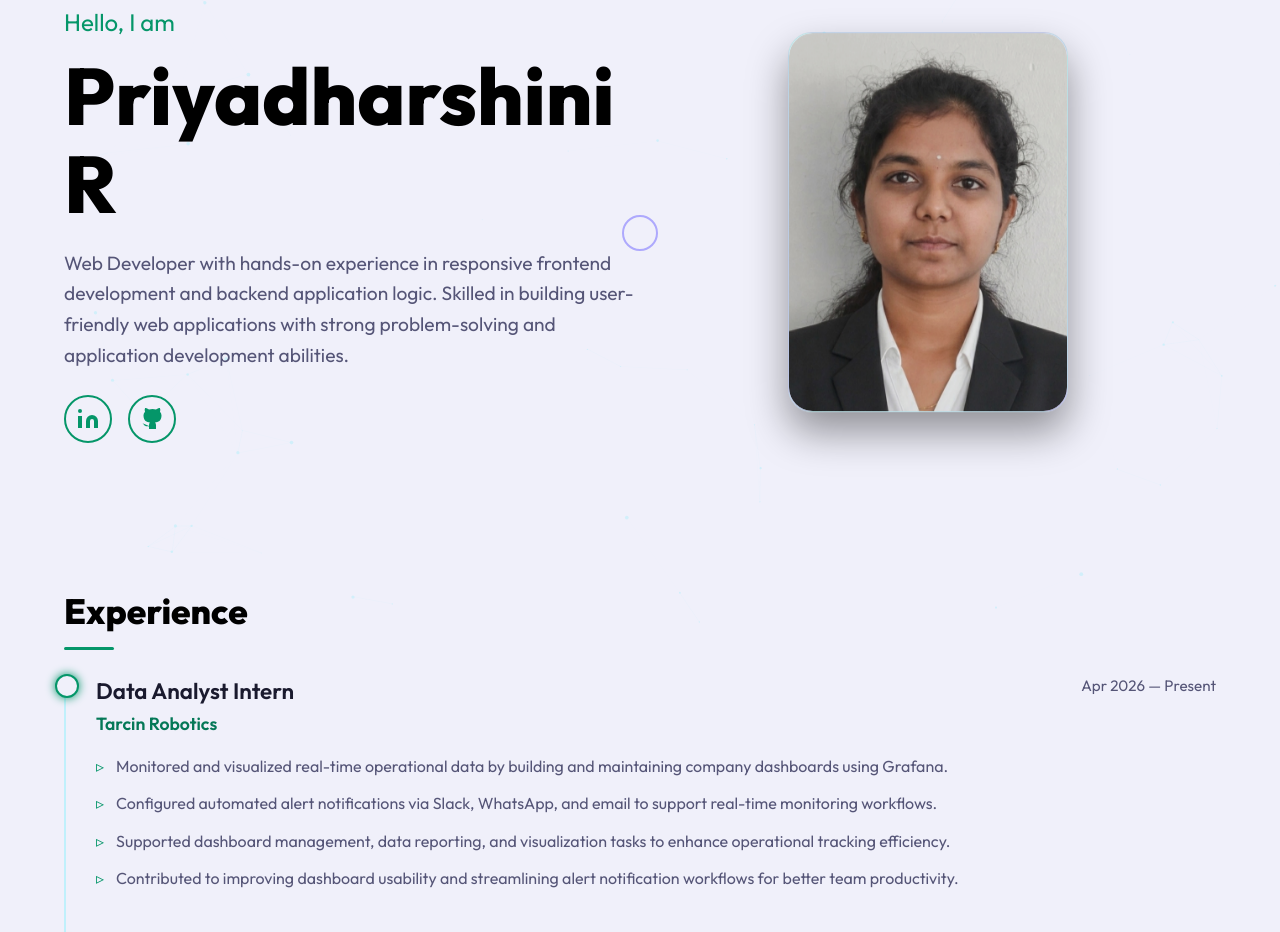
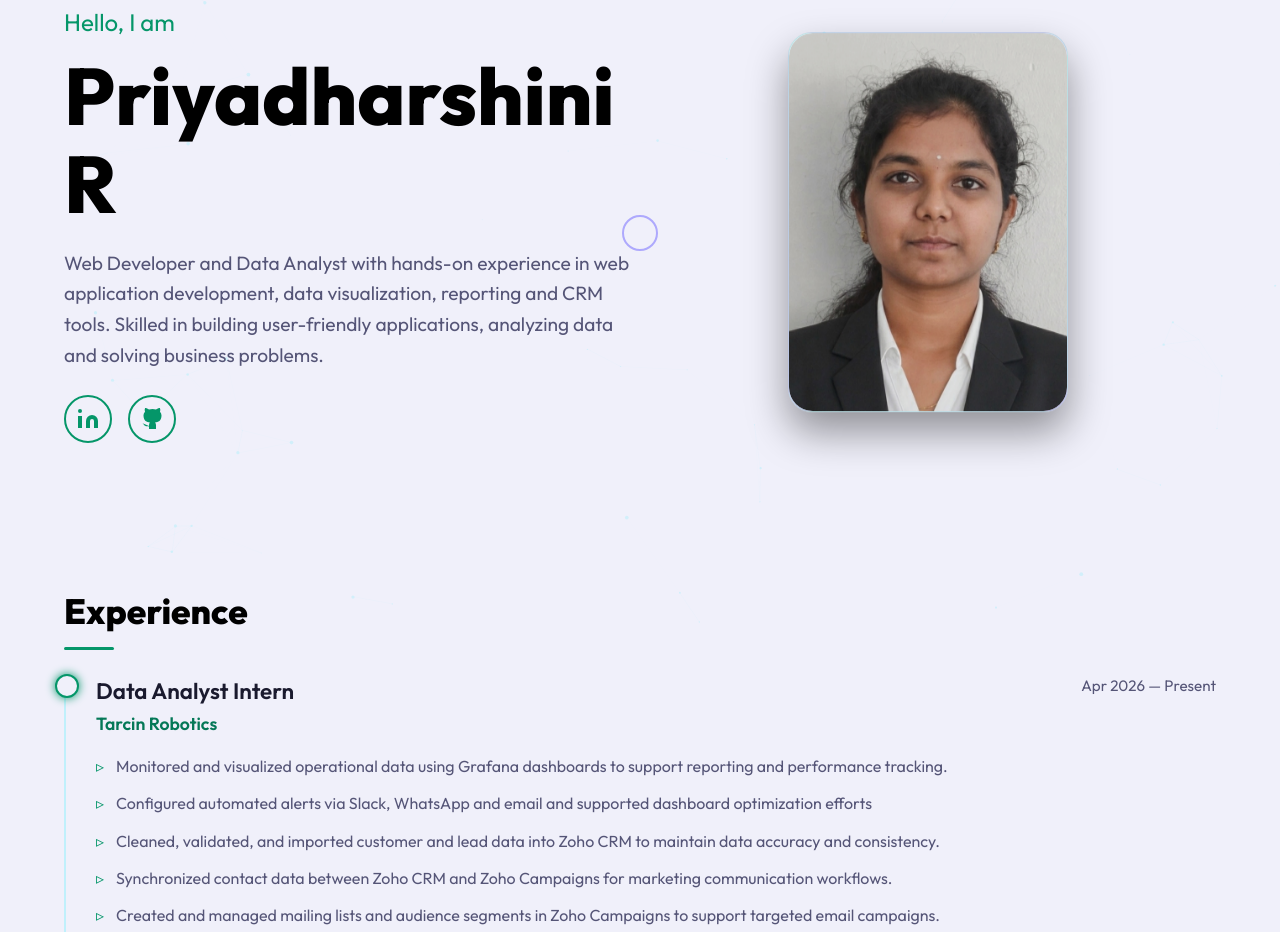
Before and after one commit to Rpriyadharshiniramanathan/priyadharshini-portfolio, a plain HTML site: page index.html in a window 1280 px wide. Shown: the part 167-1099 px from the top of the page. Drawn offline with Linux system fonts and the light colour scheme.

Commit message:
Update index.html

```diff
--- a/index.html
+++ b/index.html
@@ -1016,7 +1016,9 @@
             <div class="hero-content">
                 <span class="hero-greeting">Hello, I am</span>
                 <h1 class="shimmer-text">Priyadharshini R</h1>
-                <p class="hero-desc">Web Developer with hands-on experience in responsive frontend development and backend application logic. Skilled in building user-friendly web applications with strong problem-solving and application development abilities.</p>
+                <p class="hero-desc">Web Developer and Data Analyst with hands-on experience in web application development, data visualization, reporting
+and CRM tools. Skilled in building user-friendly applications, analyzing data and solving business problems.
+</p>
                 <div class="hero-socials">
                     <a href="https://www.linkedin.com/in/priyadr04/" target="_blank" class="social-icon" title="LinkedIn">
                         <svg xmlns="http://www.w3.org/2000/svg" width="24" height="24" viewBox="0 0 24 24" fill="currentColor"><path d="M16 8a6 6 0 0 1 6 6v7h-4v-7a2 2 0 0 0-2-2 2 2 0 0 0-2 2v7h-4v-7a6 6 0 0 1 6-6z"/><rect x="2" y="9" width="4" height="12"/><circle cx="4" cy="4" r="2"/></svg>
@@ -1056,10 +1058,12 @@
                         <div class="exp-date-loc"><div>Apr 2026 — Present</div></div>
                     </div>
                     <ul class="exp-desc">
-                        <li>Monitored and visualized real-time operational data by building and maintaining company dashboards using Grafana.</li>
-                        <li>Configured automated alert notifications via Slack, WhatsApp, and email to support real-time monitoring workflows.</li>
-                        <li>Supported dashboard management, data reporting, and visualization tasks to enhance operational tracking efficiency.</li>
-                        <li>Contributed to improving dashboard usability and streamlining alert notification workflows for better team productivity.</li>
+                        <li>Monitored and visualized operational data using Grafana dashboards to support reporting and performance tracking.</li>
+                        <li>Configured automated alerts via Slack, WhatsApp and email and supported dashboard optimization efforts</li>
+                        <li>Cleaned, validated, and imported customer and lead data into Zoho CRM to maintain data accuracy and consistency. </li>
+                        <li>Synchronized contact data between Zoho CRM and Zoho Campaigns for marketing communication workflows.
+</li>
+                        <li>Created and managed mailing lists and audience segments in Zoho Campaigns to support targeted email campaigns.</li>
                     </ul>
                 </div>
                 <div class="exp-item reveal slide-right">
```
